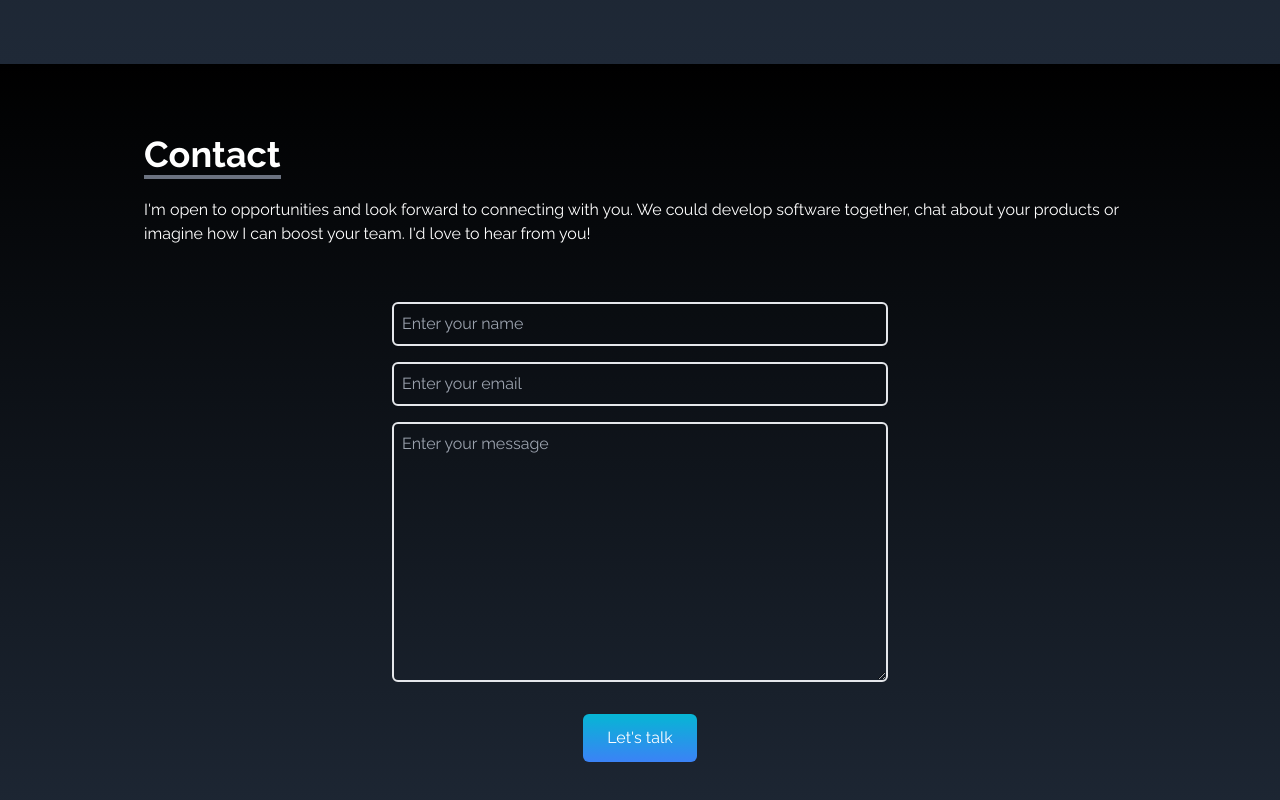
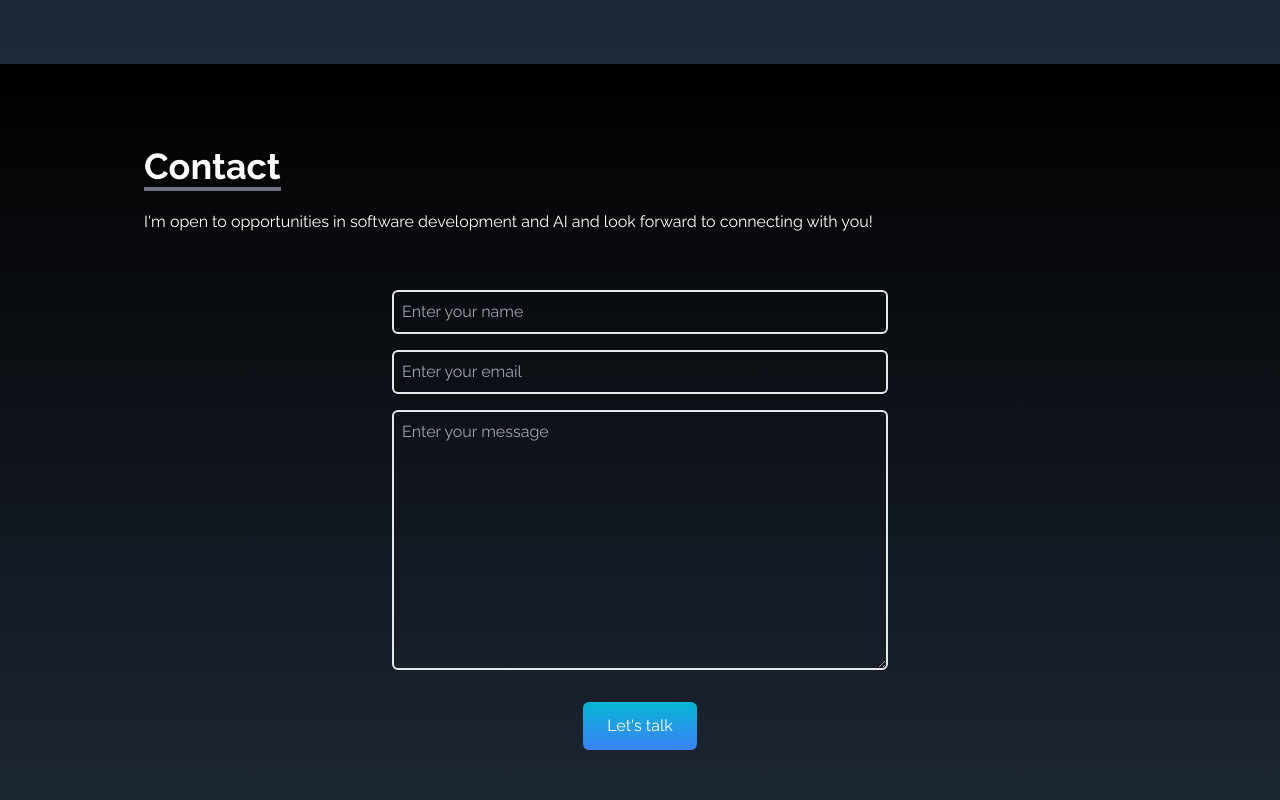
Before and after one commit to ManavBijlani21/PersonalPortfolio, a React (Create React App) app: page / in a window 1280 px wide. Shown: the part 6423-7223 px from the top of the page. Built offline with nearby package versions, Linux system fonts and the light colour scheme.

Commit message:
Updated Contact.jsx file

```diff
--- a/src/components/Contact.jsx
+++ b/src/components/Contact.jsx
@@ -11,7 +11,7 @@ const Contact = () => {
           <p className="text-4xl font-bold inline border-b-4 border-gray-500">
             Contact
           </p>
-          <p className = "py-6">I'm open to opportunities and look forward to connecting with you. We could develop software together, chat about your products or imagine how I can boost your team. I'd love to hear from you!</p>
+          <p className = "py-6">I'm open to opportunities in software development and AI and look forward to connecting with you!</p>
         </div>
 
         <div className="flex justify-center items-center">
```
